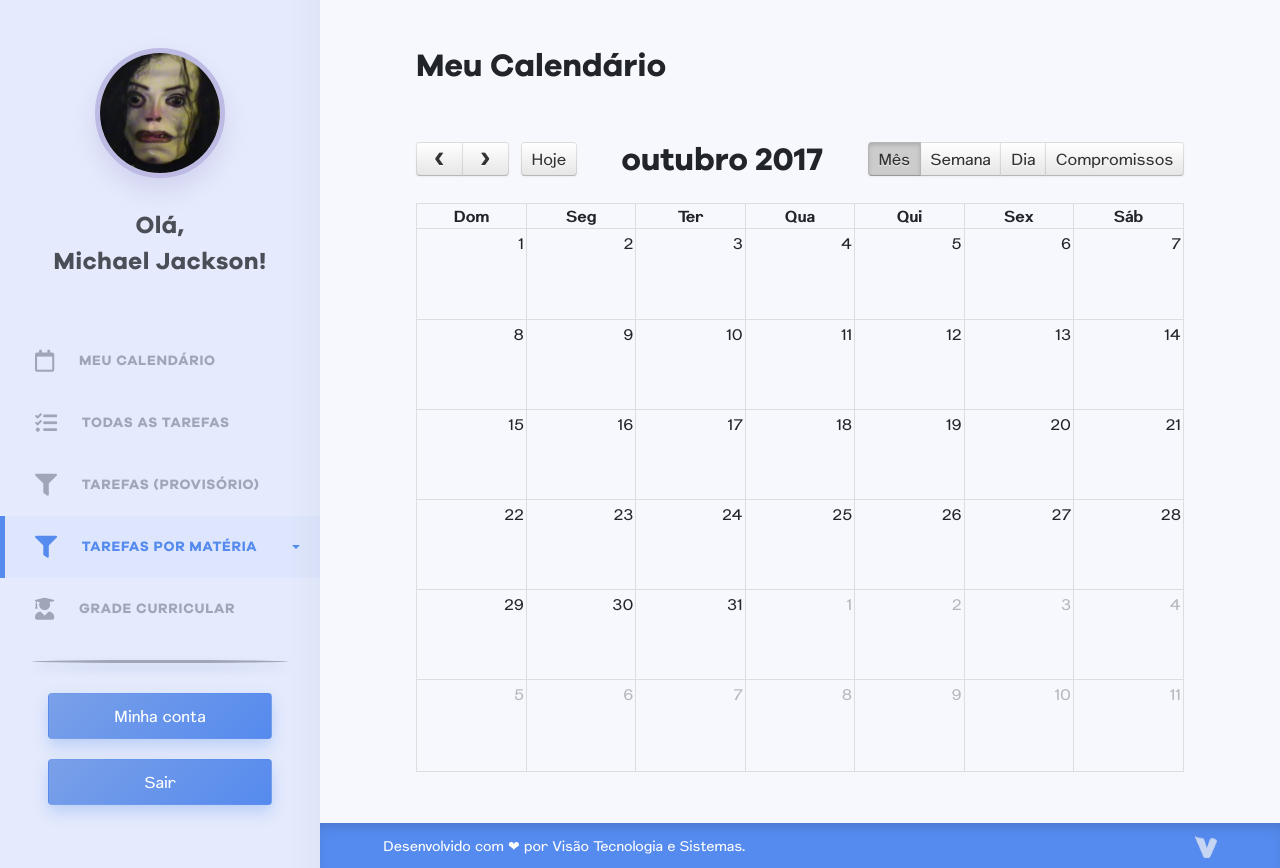
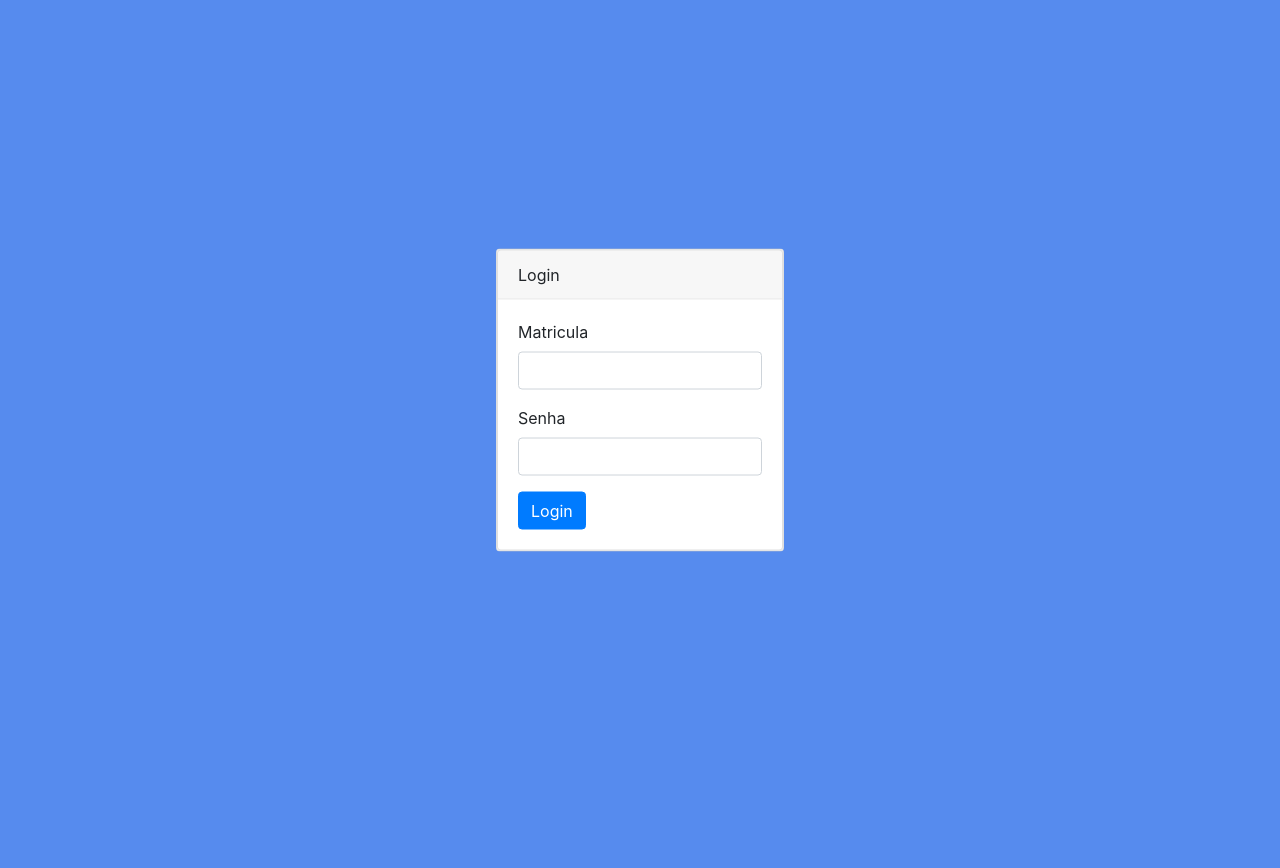
Before and after one commit to visaojr/projeto-trainee, a PHP site: page / in a window 1280 px wide. After the commit the page ends 552 px from the top, so only its background shows below. Run offline with PHP 8.4, Linux system fonts and the light colour scheme; data comes from the database, SQL or seed files in the repository; data that the repository does not hold is empty; some libraries are stand-ins or nearby versions.

```diff
--- a/header.php
+++ b/header.php
@@ -1,22 +1,8 @@
 <?php
-
-use VisaoJR\Treinee\model\Task;
-use VisaoJR\Treinee\model\Matter;
-
-require_once 'model/Matter.php';
-require_once 'model/Task.php';
-
-$tarefa = new Task();
-/*require_once '../autoloader.php';*/
-
-$materia = new Matter();
-$tarefa = new Task();
-
+session_start();
 ?>
 <!DOCTYPE HTML>
-
 <html lang="pt-br">
-
 <head>
 	<!-- Padronizações modernas para informar aos navegadores a codigicação e o tipo da página. Por exemplo, isso faz com que o browser não carregue a página como um PDF ou XML, e sim como um HTML. -->
 	<meta http-equiv="Content-Type" content="text/html; charset=UTF-8" />
@@ -50,7 +36,7 @@ $tarefa = new Task();
 				<img src="assets/images/perfil.jpg">
 			</div>
 			<div class="text-center my-3 sidebar-heading">Olá,
-				<br>Michael Jackson!
+				<br><?=$_SESSION['aluno']->name?> <?=$_SESSION['aluno']->surname?>
 			</div>
 
 			<!-- Lista de itens do menu principal -->
@@ -69,14 +55,7 @@ $tarefa = new Task();
 				<li class="active">
 					<a href="#materias_submenu" data-toggle="collapse" aria-expanded="false" class="dropdown-toggle"><i class="fas fa-filter mr-4"></i></i>Tarefas por matéria</a>
 					<ul class="list-unstyled collapse" id="materias_submenu">
-						<?php
-						$stmtMateria = $materia->index();
-						while ($row = $stmtMateria->fetch(PDO::FETCH_OBJ)) {
-							?>
-							<li>
-								<a href="#"><?php echo $row->name; ?></a>
-							</li>
-						<?php } ?>
+
 					</ul>
 				</li>
 				<li>
--- a/index.php
+++ b/index.php
@@ -1,22 +1,75 @@
 <?php
-require_once 'header.php';
+session_start();
+
+if(isset($_SESSION['matricula']) && isset($_SESSION['email'])){
+	header("Location: menu.php", true);
+}
+
+require_once 'php/controller/loginController.php';
 ?>
 
+<!DOCTYPE HTML>
+<html lang="pt-br">
+<head>
+	<meta http-equiv="Content-Type" content="text/html; charset=UTF-8" />
+	<meta name="theme-color" content="#568bee">
+	<meta name="viewport" content="width=device-width, initial-scale=1, shrink-to-fit=no">
+	<link href="assets/css/bootstrap-reboot.css" rel="stylesheet">
+	<link rel="stylesheet" href="https://maxcdn.bootstrapcdn.com/bootstrap/4.0.0/css/bootstrap.min.css" integrity="sha384-Gn5384xqQ1aoWXA+058RXPxPg6fy4IWvTNh0E263XmFcJlSAwiGgFAW/dAiS6JXm" crossorigin="anonymous">
+	<link rel="stylesheet" href="https://use.fontawesome.com/releases/v5.8.1/css/all.css" integrity="sha384-50oBUHEmvpQ+1lW4y57PTFmhCaXp0ML5d60M1M7uH2+nqUivzIebhndOJK28anvf" crossorigin="anonymous">
+	<title>Login</title>
+</head>
 
-<section class="meu-calendario">
-	<div class="primeira-row clearfix mt-5">
+<body>
 
-		<h2 class="float-left">Meu Calendário</h2>
+<style>
+	body{
+		margin: 0;
+		padding: 0;
+		background: #568bee;
+		display: flex;
+		align-items: center;
+    	justify-content: center;
+	}
 
+	.center-form{
+		position: absolute;
+		transform: translate(-50%, -50%);
+		top: 50%;
+		left: 50%;
+	}
+</style>
+
+<div class="center-form">
+	<div class="card" style="width: 18rem;">
+		<div class="card">
+			<div class="card-header">
+				Login
+			</div>
+			<div class="card-body">
+				<form method="post" action="index.php">
+					<div class="form-group">
+						<label for="my-input1">Matricula</label>
+						<input id="my-input1" class="form-control" name="matricula" type="text">
+					</div>
+					<div class="form-group">
+						<label for="my-input2">Senha</label>
+						<input id="my-input2" class="form-control" name="pass" type="password">
+					</div>
+					<button class="btn btn-primary" type="submit" name="login">
+							Login
+					</button>
+				</form>
+			</div>
+		</div>
 	</div>
+</div>
 
-	<div id='calendar' class="my-5"></div>
+<script src="https://code.jquery.com/jquery-3.2.1.slim.min.js" integrity="sha384-KJ3o2DKtIkvYIK3UENzmM7KCkRr/rE9/Qpg6aAZGJwFDMVNA/GpGFF93hXpG5KkN" crossorigin="anonymous"></script>
+<script src="https://cdnjs.cloudflare.com/ajax/libs/popper.js/1.12.9/umd/popper.min.js" integrity="sha384-ApNbgh9B+Y1QKtv3Rn7W3mgPxhU9K/ScQsAP7hUibX39j7fakFPskvXusvfa0b4Q" crossorigin="anonymous"></script>
+<script src="https://maxcdn.bootstrapcdn.com/bootstrap/4.0.0/js/bootstrap.min.js" integrity="sha384-JZR6Spejh4U02d8jOt6vLEHfe/JQGiRRSQQxSfFWpi1MquVdAyjUar5+76PVCmYl" crossorigin="anonymous"></script>
 
+</body>
+<?php
 
-
-</section>
-
-
-<?php
-require_once 'footer.php';
 ?>
--- /dev/null
+++ b/php/controller/loginController.php
@@ -0,0 +1,25 @@
+<?php
+require_once 'php/model/Login.php';
+
+$login = new Login();
+
+if(isset($_POST['login'])){
+
+    $matricula = $_POST['matricula'];
+    $pass = $_POST['pass'];
+
+    $login->setMatricula($matricula);
+    $login->setPass(sha1($pass));
+
+    $dados = $login->verifyLogin()->fetch(PDO::FETCH_OBJ);
+    var_dump($dados);
+    if($dados){
+        $_SESSION['matricula'] = $dados->registration;
+        $_SESSION['email'] = $dados->email;
+        $_SESSION['aluno'] = $dados;
+    }else{
+        echo "oi";
+    }
+
+}
+?>
--- a/model/Database.php
+++ b/php/model/Database.php
@@ -1,15 +1,11 @@
 <?php
-namespace VisaoJR\Treinee\Model;
-
-use \PDO;
-use \PDOException;
 
 class Database
 {
-    private $host = "54.94.154.192" ;
+    private $host = "visao-db-03.cft1idki1h3y.us-east-1.rds.amazonaws.com:8080" ;
     private $db_name = "treinamento_trainee";
-    private $username = "root";
-    private $password = "";
+    private $username = "visaojr";
+    private $password = "visaojr2415";
 
     public $conn;
 
--- /dev/null
+++ b/php/model/Login.php
@@ -0,0 +1,36 @@
+<?php
+
+require_once 'Database.php';
+
+class Login{
+
+    private $matricula;
+    private $name;
+    private $email;
+    private $pass;
+
+    public $conn;
+
+    public function __construct(){
+        $database = new Database();
+        $dbSet = $database->dbSet();
+        $this->conn = $dbSet;
+    }
+
+    public function setMatricula($matricula){
+        $this->matricula = $matricula;
+    }
+
+    public function setPass($pass){
+        $this->pass = $pass;
+    }
+
+    public function verifyLogin(){
+        $stmt = $this->conn->prepare("SELECT * FROM `student` WHERE `registration` = :matricula AND `password` = :password");
+        $stmt->bindParam(":matricula", $this->matricula);
+        $stmt->bindParam(":password", $this->pass);
+        $stmt->execute();
+        return $stmt;
+    }
+
+}
```
Also changed, not shown: docker-compose.yml (added, +12 -0 lines), grade-curricular.php (+27 -3 lines), menu.php (added, +16 -0 lines), php/model/Matters.php (renamed from model/Matters.php, +8 -6 lines), php/model/Course.php (renamed from model/Course.php), php/model/Matter.php (renamed from model/Matter.php), php/model/Students.php (renamed from model/Students.php), php/model/Task.php (renamed from model/Task.php), 1 other file.
